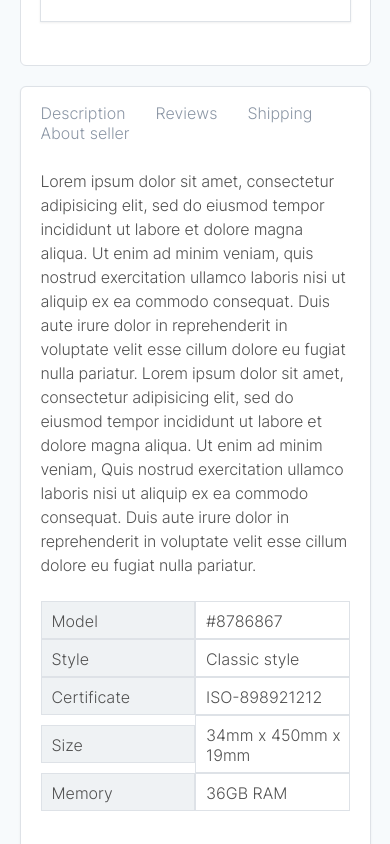
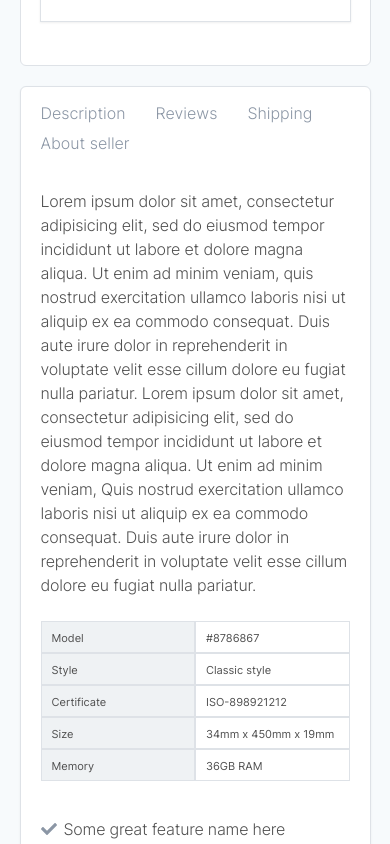
Before and after one commit to TeaChareqishvili/smart-web-project, a React (Create React App) app: page /clothing in a window 390 px wide. Shown: the part 1700-2544 px from the top of the page. Built offline with nearby package versions, Linux system fonts and the light colour scheme.

Commit message:
mobile styles

```diff
--- a/src/components/footer/FooterStyle.scss
+++ b/src/components/footer/FooterStyle.scss
@@ -126,7 +126,7 @@
         .language-list{
             position: absolute;
             bottom:90%;
-            left:80%;
+            left:32%;
             background-color:#127FFF;
             border-radius:6px;
             border:2px solid #106eda;
--- a/src/components/secondPage/GadgetListStyle.scss
+++ b/src/components/secondPage/GadgetListStyle.scss
@@ -245,7 +245,23 @@
              display: none;
          }
 
+         .gadget-img{
+
+
+            img{
+             transition: none;
+
+            }
+            img:hover{
+                transform: scale(1);
+                transition: 0.5s;
+
+            }
+        }
+
     }
+
+
 }
 
 @media(max-width:450px){
--- a/src/components/thirdPagedescription/DescriptionStyles.scss
+++ b/src/components/thirdPagedescription/DescriptionStyles.scss
@@ -118,5 +118,26 @@
 @media(max-width:768px){
     .description-wrapper{
       margin:auto;
+
+      .nav-bar{
+
+        li{
+            margin-bottom:10px;
+        }
+      }
+
+      .details{
+
+        .model{
+            font-size:11px;
+            font-family:"Inter-bold";
+
+          }
+
+          .modelType{
+            font-size:11px;
+            font-family:"Inter-bold";
+          }
+      }
     }
 }
```
